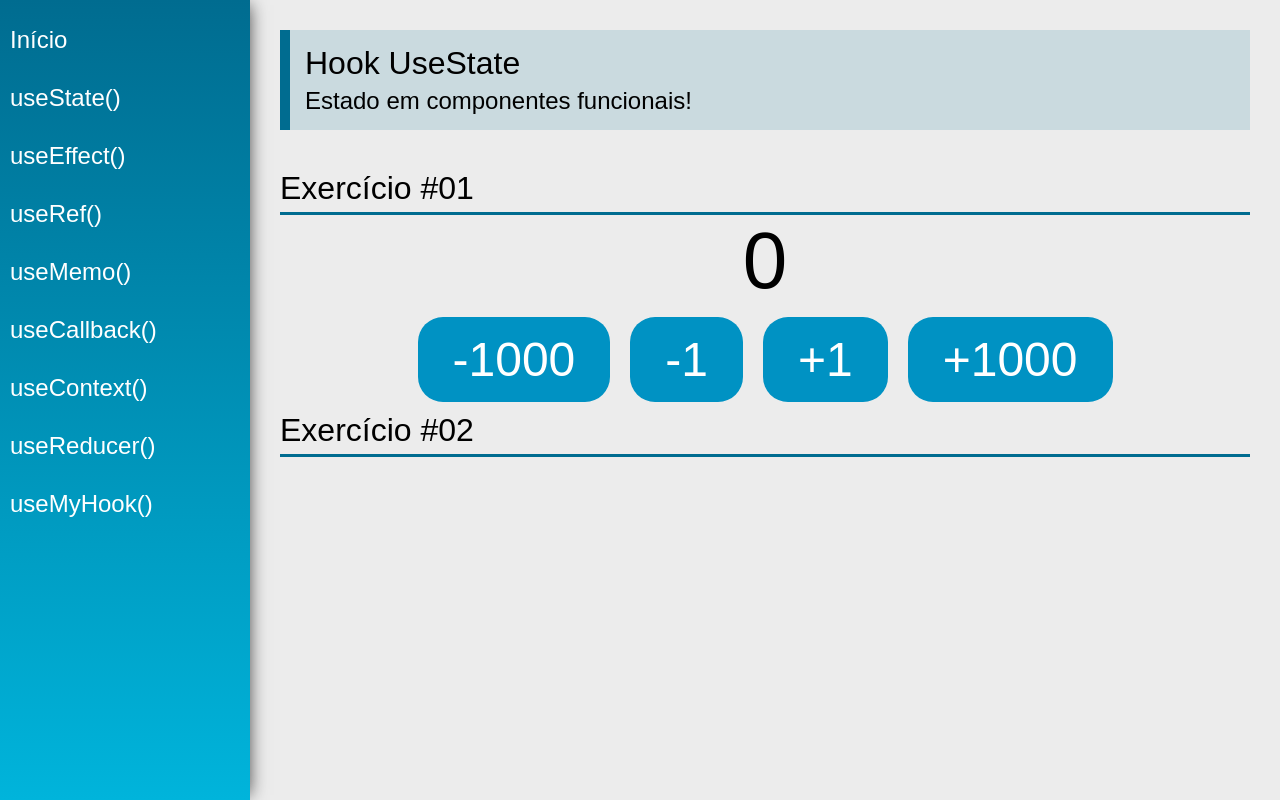
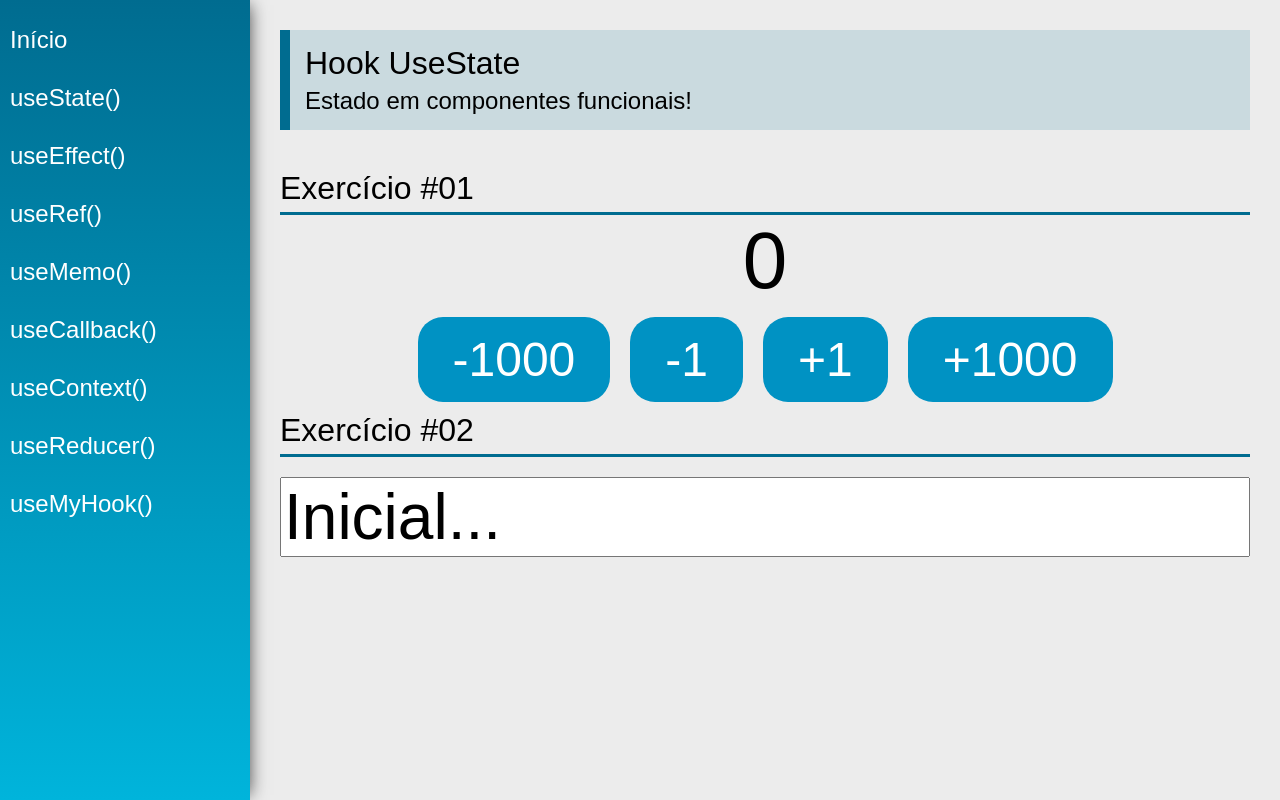
Before and after one commit to amandacgoncalves/hooks-react, a React (Create React App) app: page /useState in a window 1280 px wide. Built offline with nearby package versions, Linux system fonts and the light colour scheme.

Commit message:
useState #02

```diff
--- a/src/views/examples/UseState.jsx
+++ b/src/views/examples/UseState.jsx
@@ -3,6 +3,7 @@
 import SectionTitle from "../../components/layout/SectionTitle";
 const UseState = (props) => {
   const [count, setCount] = useState(0);
+  const [name, setName] = useState('Inicial...');
 
   return (
     <div className="UseState">
@@ -21,6 +22,7 @@
         </div>
       </div>
       <SectionTitle title="Exercício #02" />
+      <input type="text" className="input" value={name} onChange={e => setName(e.target.value)}/>
     </div>
   );
 };
```
